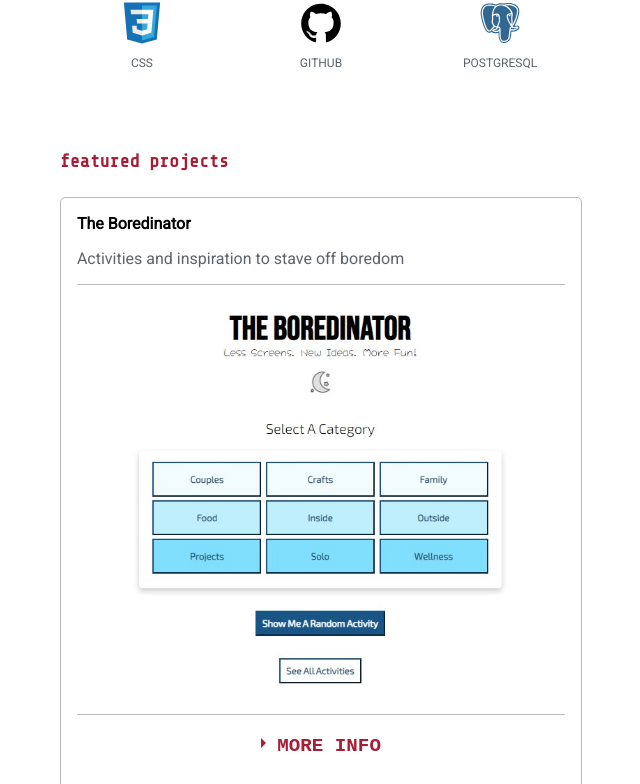
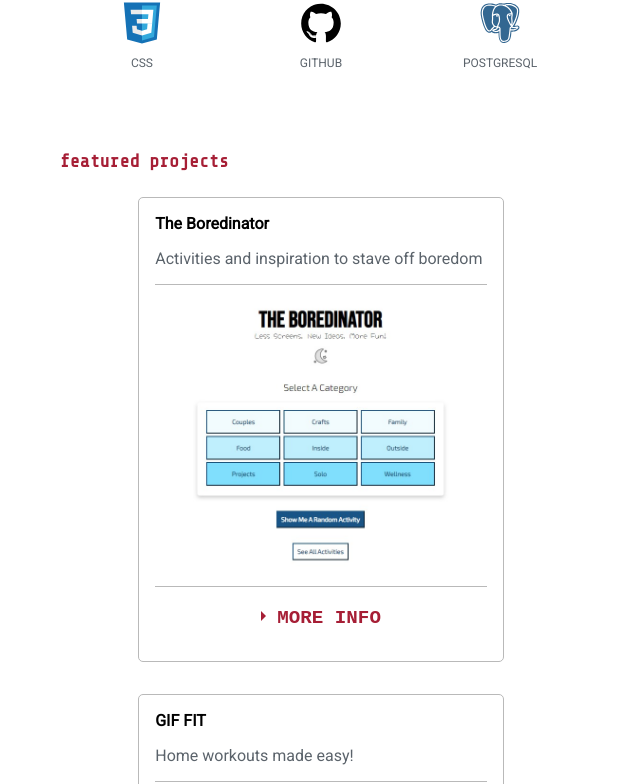
Before and after one commit to jamesncox/portfolio-v2, a React (Create React App) app: page / in a window 1536 px wide. Shown: the part 667-1451 px from the top of the page, without its empty margins (447-1087 px from the left). Built offline with nearby package versions, Linux system fonts and the light colour scheme.

Commit message:
Add .projects-container to Projects.js and Responsive.css

```diff
--- a/src/components/projects/FeaturedProjects.js
+++ b/src/components/projects/FeaturedProjects.js
@@ -14,7 +14,6 @@ export default function FeaturedProjects() {
 
     return (
       <>
-        <p className="section-title">featured projects</p>
         <div className="projects-wrapper">
           <DisplayProject
             title="The Boredinator"
--- a/src/components/projects/Projects.js
+++ b/src/components/projects/Projects.js
@@ -5,10 +5,13 @@ import ProjectLink from './ProjectLink'
 function Projects() {
 
     return (
-      <div  id="projects">
-        <FeaturedProjects />
-        <ProjectLink />
-      </div>
+      <>
+        <p className="section-title">featured projects</p>
+        <div className="projects-container" id="projects">
+          <FeaturedProjects />
+          <ProjectLink />
+        </div>
+      </>
     )
 }
 
--- a/src/stylesheets/App.css
+++ b/src/stylesheets/App.css
@@ -247,6 +247,11 @@ body.dark {
 }
 
 /* projects */
+.projects-container {
+    display: flex;
+    flex-direction: column;
+}
+
 .projects-wrapper {
     display: flex;
     flex-direction: column;
--- a/src/stylesheets/Responsive.css
+++ b/src/stylesheets/Responsive.css
@@ -26,13 +26,15 @@
         margin-right: 33%;
     }
 
-    /* .projects-wrapper {
-        align-items: center;
+    .projects-container {
+        margin: auto;
+        width: 70%;
     }
 
-    .projects-card {
-        width: 50%;
-    } */
+    .projects-wrapper {
+        justify-content: center;
+    }
+
 
     /* .blogs-wrapper {
         display: grid;
```
